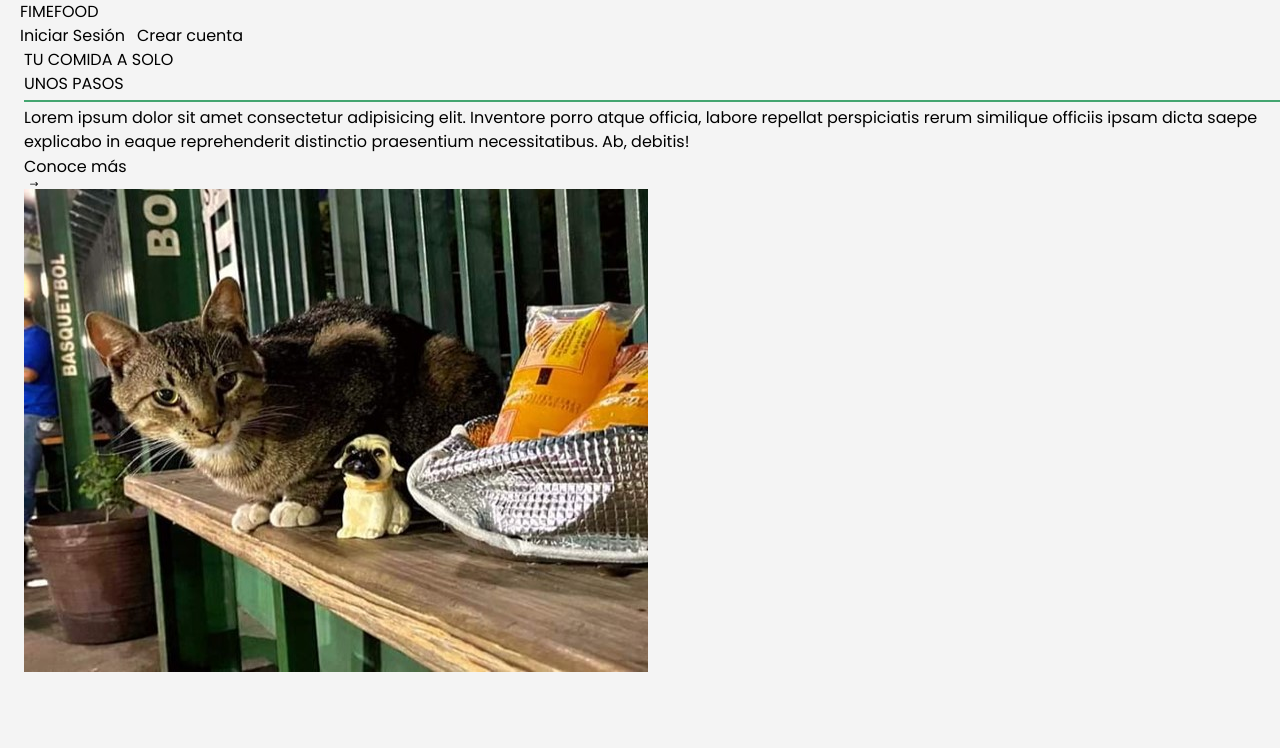
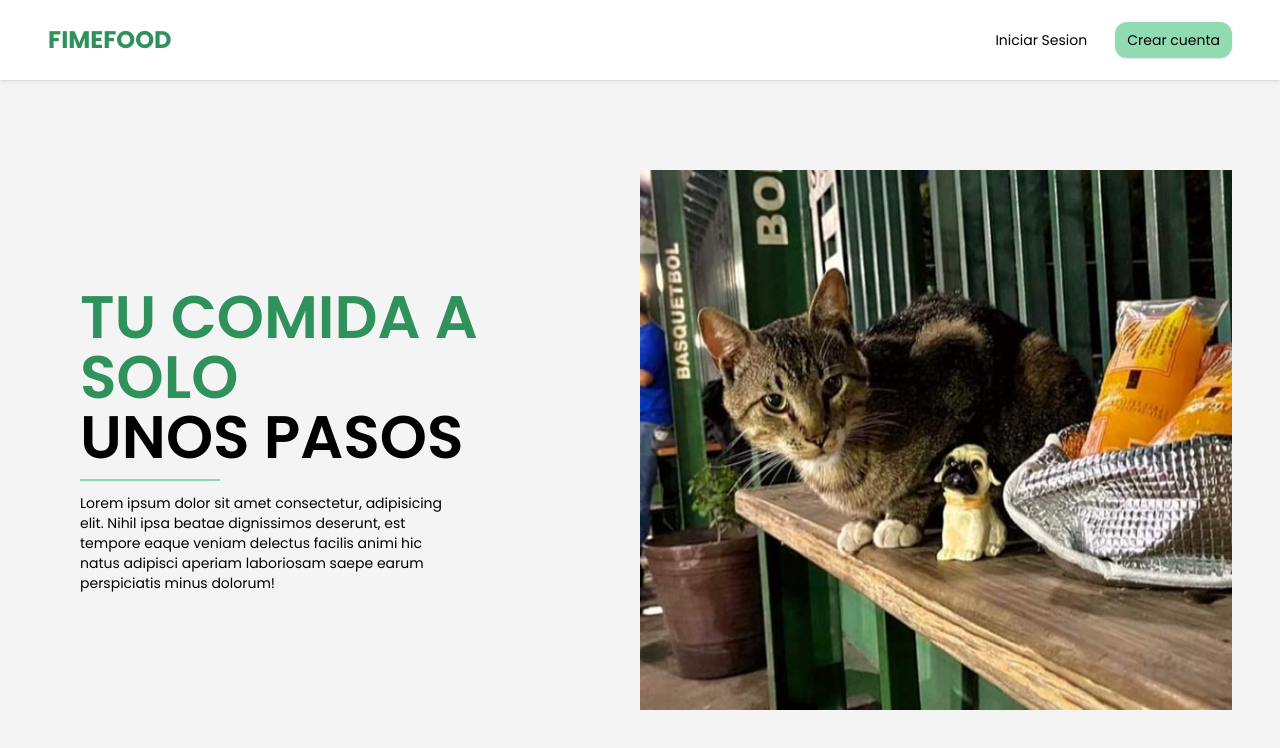
Before and after one commit to lcasass3/FIMEFOOD, a Vue app: page / in a window 1280 px wide. Shown: the top 748 px of the page. Built offline with nearby package versions, Linux system fonts and the light colour scheme.

Commit message:
work in progress
- Se agrega la navbar
- Se crea el componente de boton
- Se avanza el diseño de la página

```diff
--- a/src/components/VButton.vue
+++ b/src/components/VButton.vue
@@ -1,20 +1,17 @@
 <script setup lang="ts">
 defineProps<{
-  type: 'primary' | 'secondary' | 'danger' | 'outline'
+  type: 'primary' | 'outline'
 }>()
 </script>
 
 <template>
   <button
-    class="btn"
     type="button"
     :class="{
-      'btn-primary': type === 'primary',
-      'btn-secondary': type === 'secondary',
-      'btn-danger': type === 'danger',
-      'btn-outline-primary': type === 'outline'
+      'bg-secondary px-3 py-2 rounded-xl text-sm shadow': type === 'primary',
+      'bg-inherit text-sm px-3 py-2 rounded-xl hover:border hover:border-secondary':
+        type === 'outline'
     }"
-    :style="{}"
   >
     <slot></slot>
   </button>
--- a/src/pages/Landing/LandingPage.vue
+++ b/src/pages/Landing/LandingPage.vue
@@ -4,29 +4,26 @@ import AboutButton from './components/AboutButton.vue'
 </script>
 
 <template>
-  <NavBar />
-  <body class="overflow-hidden">
-    <main class="container vh-90 mx-5 px-1 position-absolute">
-      <div class="row vh-90 position-relative align-items-center">
-        <div class="col position-relative flex">
-          <div class="position-relative">
-            <h1 class="fw-bolder fs-64 text-hardGreen">TU COMIDA A SOLO</h1>
-            <h1 class="fw-bolder fs-60">UNOS PASOS</h1>
-            <hr class="border border-1 border-primary opacity-100 my-1 w-25" />
-            <p class="fs-6">
-              Lorem ipsum dolor sit amet consectetur adipisicing elit. Inventore porro atque
-              officia, labore repellat perspiciatis rerum similique officiis ipsam dicta saepe
-              explicabo in eaque reprehenderit distinctio praesentium necessitatibus. Ab, debitis!
-            </p>
-            <AboutButton />
-          </div>
+  <body class="h-screen">
+    <header class="h-[10vh]">
+      <NavBar />
+    </header>
+
+    <main class="h-[90vh] grid grid-cols-2 px-12">
+      <div class="h-full flex items-center">
+        <div class="ml-8">
+          <h1 class="text-6xl font-semibold text-font">TU COMIDA A SOLO</h1>
+          <h1 class="text-6xl font-semibold">UNOS PASOS</h1>
+          <hr class="border border-secondary my-3 w-1/4" />
+          <p class="text-sm w-2/3">
+            Lorem ipsum dolor sit amet consectetur, adipisicing elit. Nihil ipsa beatae dignissimos
+            deserunt, est tempore eaque veniam delectus facilis animi hic natus adipisci aperiam
+            laboriosam saepe earum perspiciatis minus dolorum!
+          </p>
         </div>
-
-        <div class="col position-relative">
-          <div class="position-relative">
-            <img src="@/assets/images/gatoFime.jpg" alt="Imagen de gato" class="img-fluid" />
-          </div>
-        </div>
+      </div>
+      <div class="flex items-center justify-end h-full">
+        <img src="@/assets/images/gatoFime.jpg" alt="Foto de gato" class="h-3/4" />
       </div>
     </main>
   </body>
--- a/src/pages/Landing/components/NavBar.vue
+++ b/src/pages/Landing/components/NavBar.vue
@@ -4,17 +4,15 @@ import router from '@/router'
 </script>
 
 <template>
-  <nav class="navbar bg-body-tertiary shadow-sm px-5 vw-100">
-    <div class="container-fluid">
-      <a class="navbar-brand fw-bolder text-hardGreen fs-3" @click="router.push({ path: '/' })"
-        >FIMEFOOD</a
+  <nav class="h-full w-full bg-white shadow flex items-center px-12 py-3 justify-between">
+    <button class="font-bold text-2xl text-font" @click="router.push({ path: '/' })">
+      FIMEFOOD
+    </button>
+    <form class="flex">
+      <VButton type="outline" class="mr-4" @click="router.push({ path: '/login' })"
+        >Iniciar Sesion</VButton
       >
-      <form class="d-flex">
-        <VButton type="outline" @click="router.push({ path: '/login' })">Iniciar Sesión</VButton>
-        <VButton type="primary" class="ms-3" @click="router.push({ path: '/sign-up' })"
-          >Crear cuenta</VButton
-        >
-      </form>
-    </div>
+      <VButton type="primary" @click="router.push({ path: '/sign-up' })">Crear cuenta</VButton>
+    </form>
   </nav>
 </template>
```
